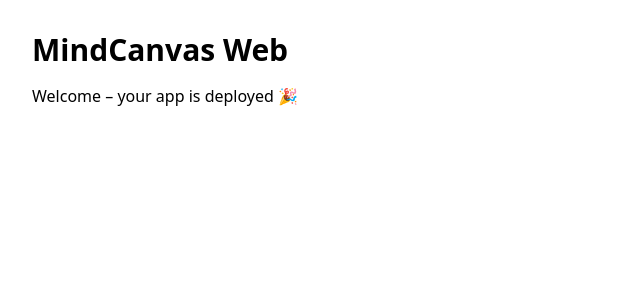
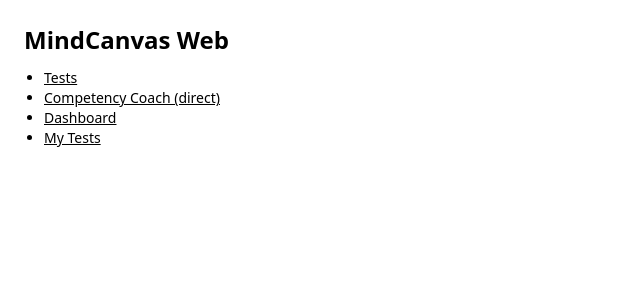
Before and after one commit to Walklandstudio/mindcanvas-web-app, a Next.js app in the folder mindcanvas-web/: page / in a window 1280 px wide. Shown: the top 300 px of the page, without its empty margins (0-640 px from the left). Built offline with nearby package versions, Linux system fonts and the light colour scheme.

Commit message:
listing page

```diff
--- a/mindcanvas-web/app/page.tsx
+++ b/mindcanvas-web/app/page.tsx
@@ -1,8 +1,14 @@
+// app/page.tsx
 export default function Home() {
   return (
-    <main className="p-8">
-      <h1 className="text-3xl font-bold">MindCanvas Web</h1>
-      <p className="mt-4">Welcome – your app is deployed 🎉</p>
+    <main className="p-6 space-y-3">
+      <h1 className="text-2xl font-semibold">MindCanvas Web</h1>
+      <ul className="list-disc pl-5 text-sm">
+        <li><a className="underline" href="/tests">Tests</a></li>
+        <li><a className="underline" href="/test/competency-coach">Competency Coach (direct)</a></li>
+        <li><a className="underline" href="/dashboard">Dashboard</a></li>
+        <li><a className="underline" href="/me">My Tests</a></li>
+      </ul>
     </main>
   );
 }
--- /dev/null
+++ b/mindcanvas-web/app/tests/page.tsx
@@ -0,0 +1,35 @@
+// app/tests/page.tsx
+import { supabaseServer } from "@/lib/supabaseServer";
+
+export default async function TestsPage() {
+  const db = supabaseServer();
+
+  // Try your `tests` table first
+  const { data, error } = await db
+    .from("tests")
+    .select("id, slug, name")
+    .order("name", { ascending: true });
+
+  // Fallback to our known test if table is empty/absent
+  const rows =
+    (!error && data?.length ? data : [{ slug: "competency-coach", name: "Competency Coach" }]) as Array<
+      { id?: string; slug: string; name?: string }
+    >;
+
+  return (
+    <main className="p-6 max-w-3xl mx-auto space-y-4">
+      <h1 className="text-2xl font-semibold">Available Tests</h1>
+      <ul className="space-y-2">
+        {rows.map((r, i) => (
+          <li key={r.id ?? r.slug ?? i} className="border rounded p-3 flex items-center gap-3">
+            <div className="text-sm font-medium">{r.name ?? r.slug}</div>
+            <span className="flex-1" />
+            <a className="text-sm underline" href={`/test/${encodeURIComponent(r.slug)}`}>
+              Take test
+            </a>
+          </li>
+        ))}
+      </ul>
+    </main>
+  );
+}
```
